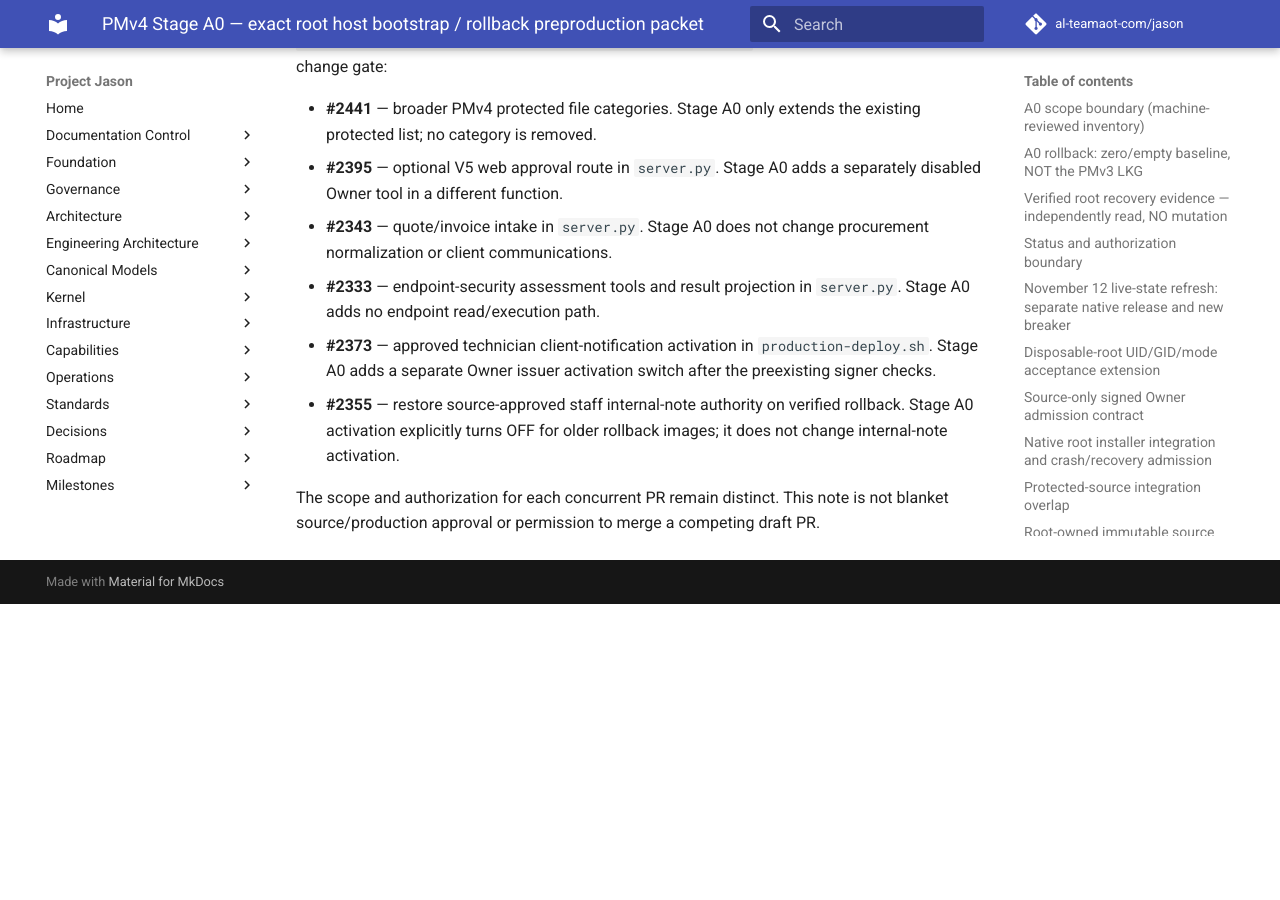
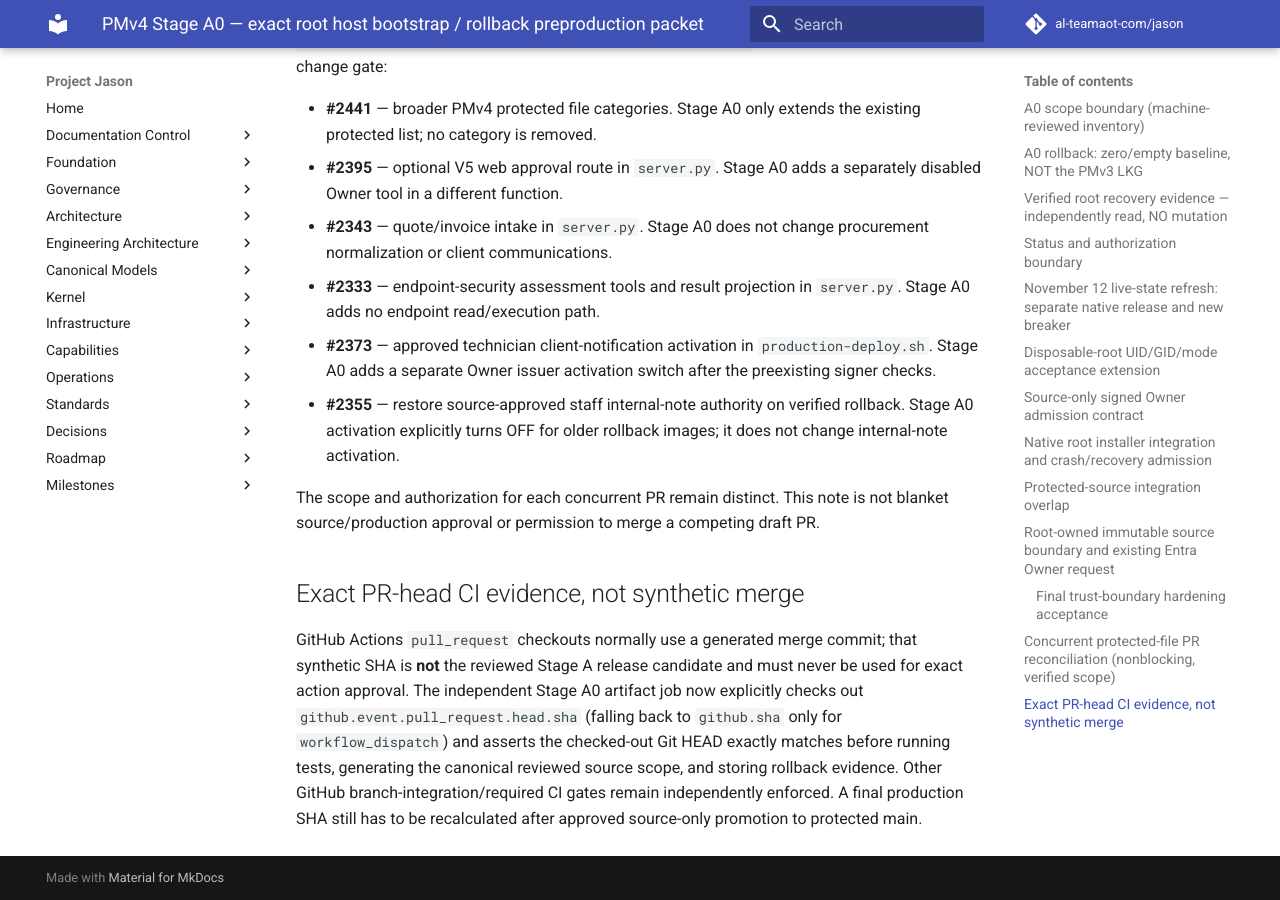
Before and after one commit to al-teamaot-com/jason, an MkDocs documentation site: the page built from docs/operations/PMv4-Stage-A0-Installation-Scope-And-Recovery-Readiness-20261112.md, in a window 1280 px wide and 900 px high, scrolled down 9326 px. Built offline with MkDocs 1.6.1 and Material for MkDocs 9.7.7, drawn with Linux system fonts in a browser that asks for light colours; comment, search, counter and statistics services are not loaded; before the commit the page ends 9930 px from its top, so only the background shows below that.

Commit message:
ci(pmv4): bind Stage A scope and recovery artifact to exact PR HEAD

```diff
--- a/docs/operations/PMv4-Stage-A0-Installation-Scope-And-Recovery-Readiness-20261112.md
+++ b/docs/operations/PMv4-Stage-A0-Installation-Scope-And-Recovery-Readiness-20261112.md
@@ -443,3 +443,18 @@ line for Jason's concurrent-change gate:
 The scope and authorization for each concurrent PR remain distinct.
 This note is not blanket source/production approval or permission to
 merge a competing draft PR.
+
+
+## Exact PR-head CI evidence, not synthetic merge
+
+GitHub Actions `pull_request` checkouts normally use a generated merge
+commit; that synthetic SHA is **not** the reviewed Stage A release
+candidate and must never be used for exact action approval. The
+independent Stage A0 artifact job now explicitly checks out
+`github.event.pull_request.head.sha` (falling back to
+`github.sha` only for `workflow_dispatch`) and asserts the
+checked-out Git HEAD exactly matches before running tests, generating
+the canonical reviewed source scope, and storing rollback evidence.
+Other GitHub branch-integration/required CI gates remain independently
+enforced. A final production SHA still has to be recalculated after
+approved source-only promotion to protected main.
```
Also changed, not shown: 2 other files.
